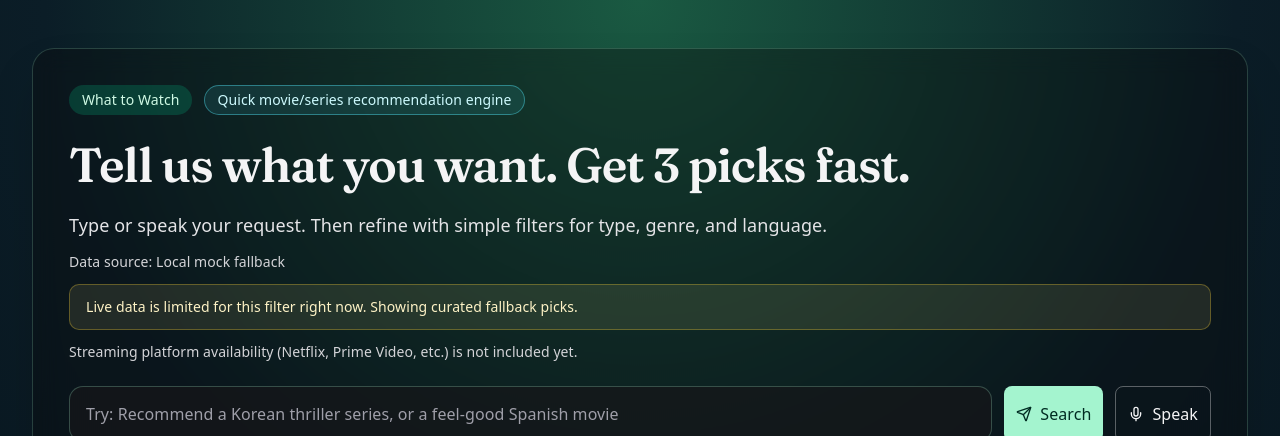
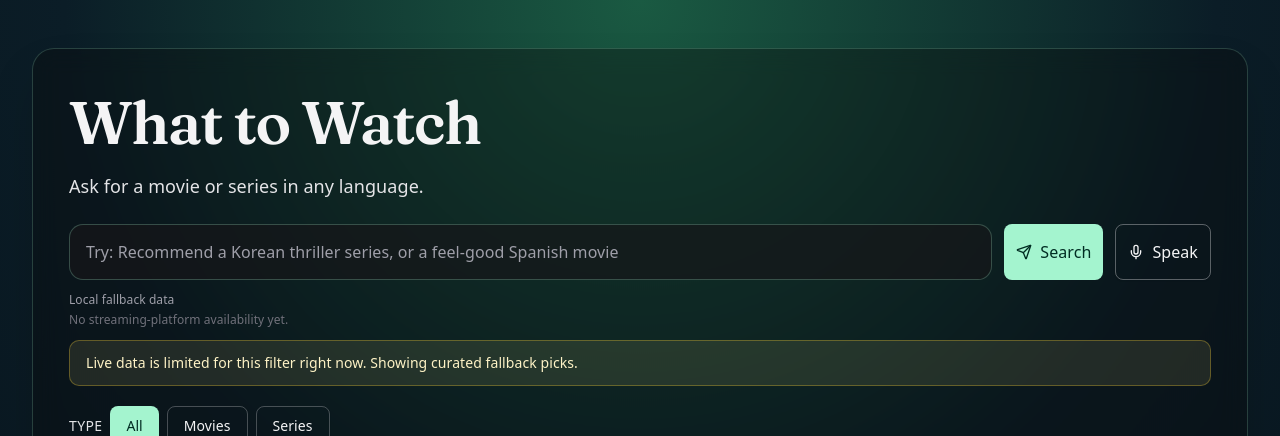
Before and after one commit to gprash77/codex-app-builder, a Next.js app: page / in a window 1280 px wide. Shown: the top 436 px of the page. Built offline with nearby package versions, Linux system fonts and the light colour scheme; no server answers.

Commit message:
Simplify hero to chatbot-style header with larger title

```diff
--- a/src/app/page.tsx
+++ b/src/app/page.tsx
@@ -252,33 +252,12 @@ export default function Home() {
     <div className="min-h-screen bg-[radial-gradient(circle_at_top,_#1a5a42_0%,_#0b1d27_38%,_#060b11_100%)] text-zinc-100">
       <main className="mx-auto flex w-full max-w-7xl flex-col gap-10 px-5 py-8 sm:px-8 sm:py-12">
         <section className="rounded-3xl border border-emerald-200/20 bg-zinc-950/35 p-6 shadow-2xl backdrop-blur-md sm:p-9">
-          <div className="flex flex-wrap items-center gap-3">
-            <Badge className="bg-emerald-400/20 px-3 py-1 text-sm text-emerald-100">What to Watch</Badge>
-            <Badge variant="outline" className="border-cyan-300/40 bg-cyan-300/10 px-3 py-1 text-sm text-cyan-100">
-              Quick movie/series recommendation engine
-            </Badge>
-          </div>
-
-          <h1 className="mt-5 text-4xl leading-tight font-semibold tracking-tight sm:text-5xl">
-            Tell us what you want. Get 3 picks fast.
+          <h1 className="text-5xl leading-tight font-semibold tracking-tight sm:text-6xl">
+            What to Watch
           </h1>
-          <p className="mt-4 max-w-4xl text-base leading-relaxed text-zinc-200 sm:text-lg">
-            Type or speak your request. Then refine with simple filters for type, genre, and language.
+          <p className="mt-3 max-w-3xl text-base text-zinc-200 sm:text-lg">
+            Ask for a movie or series in any language.
           </p>
-          <p className="mt-3 text-sm text-zinc-300">
-            Data source: {source === "tmdb" ? "TMDB live data" : "Local mock fallback"}
-            {isLoading ? " • refreshing..." : ""}
-          </p>
-          {availabilityNotice && (
-            <p className="mt-3 rounded-lg border border-amber-300/30 bg-amber-200/10 px-4 py-3 text-sm text-amber-100">
-              {availabilityNotice}
-            </p>
-          )}
-          {providerCoverage === "none" && (
-            <p className="mt-3 text-sm text-zinc-300">
-              Streaming platform availability (Netflix, Prime Video, etc.) is not included yet.
-            </p>
-          )}
 
           <div className="mt-6 flex flex-col gap-3 sm:flex-row">
             <input
@@ -303,6 +282,18 @@ export default function Home() {
               {isListening ? "Listening..." : "Speak"}
             </Button>
           </div>
+          <p className="mt-3 text-xs text-zinc-400">
+            {source === "tmdb" ? "Live TMDB data" : "Local fallback data"}
+            {isLoading ? " • refreshing..." : ""}
+          </p>
+          {providerCoverage === "none" && (
+            <p className="mt-1 text-xs text-zinc-500">No streaming-platform availability yet.</p>
+          )}
+          {availabilityNotice && (
+            <p className="mt-3 rounded-lg border border-amber-300/30 bg-amber-200/10 px-4 py-3 text-sm text-amber-100">
+              {availabilityNotice}
+            </p>
+          )}
 
           <div className="mt-5 flex flex-wrap items-center gap-2">
             <span className="text-sm font-medium uppercase tracking-wide text-zinc-200">Type</span>
```
